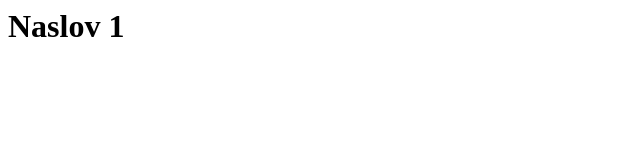
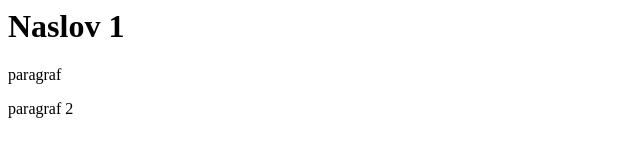
Before and after one commit to mmadunic/git_uvod, a plain HTML site: page index.html in a window 1280 px wide. Shown: the whole page, without its empty margins (0-640 px from the left). Drawn offline with Linux system fonts and the light colour scheme.

Commit message:
Ne sjecam se izmjena

```diff
--- a/index.html
+++ b/index.html
@@ -6,6 +6,8 @@
     </head>
     <body>
         <h1>Naslov 1</h1>
+        <p>paragraf</p>
+        <p>paragraf 2</p>
     </body>
 
 </html>
```
